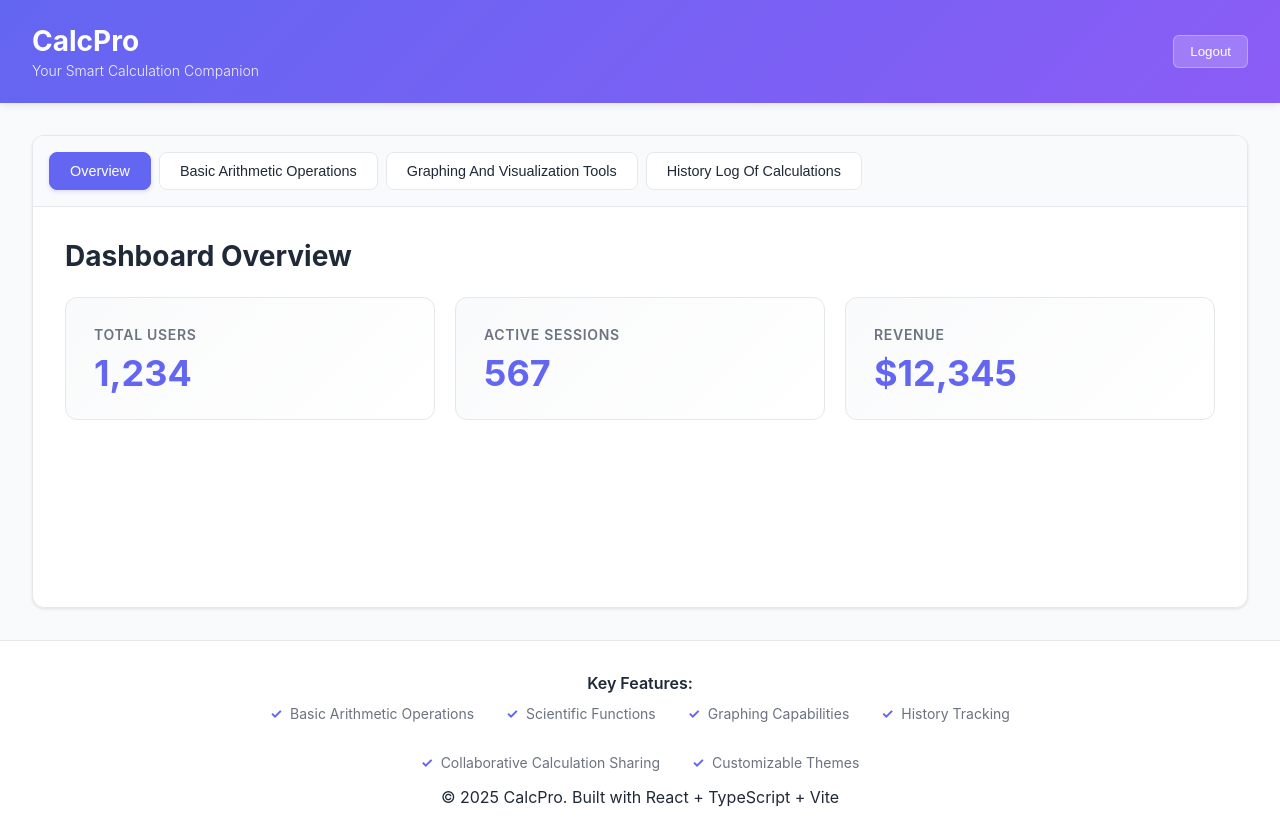
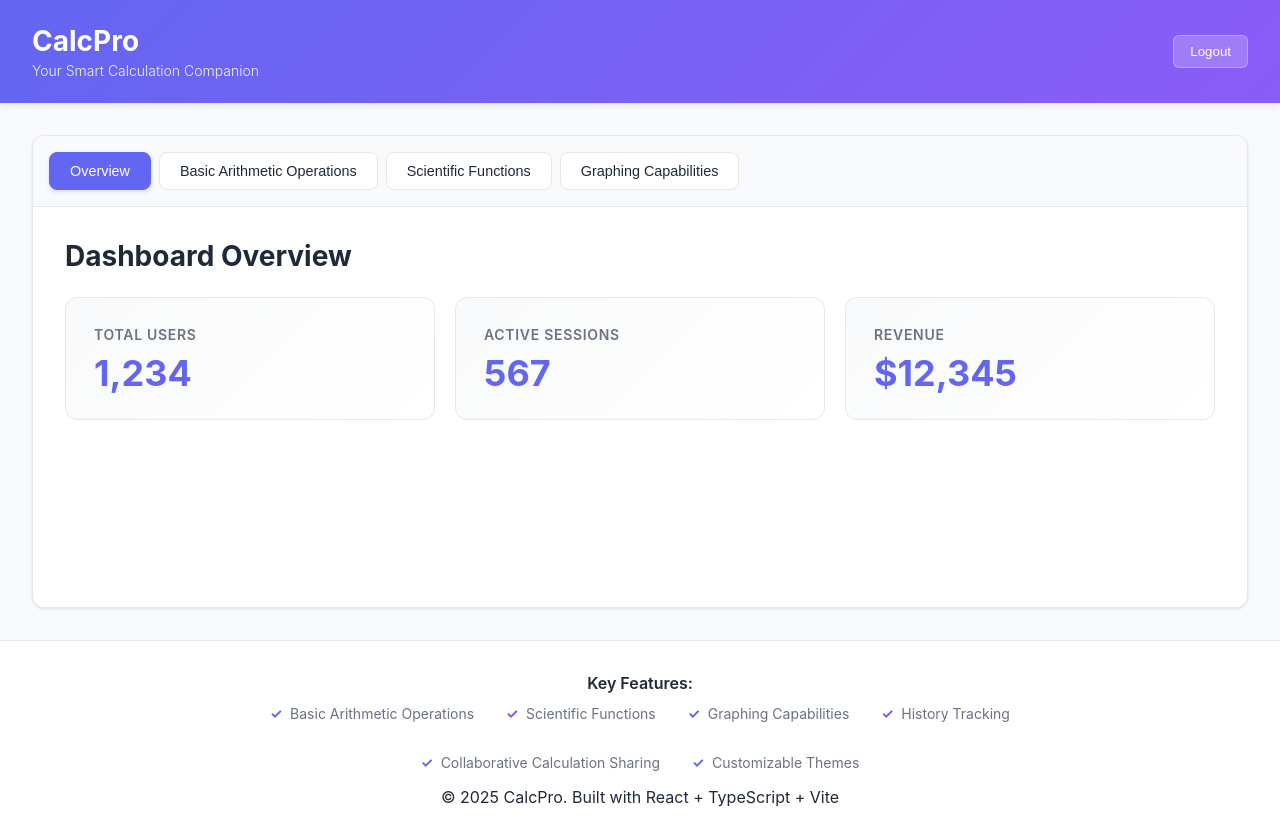
Before and after one commit to playworks93/calcpro-landing-app, a React (Vite) app: page / in a window 1280 px wide. Both pictures are taken after typing "name@example.com", "Sample123" into the empty fields and a click on the button "Sign In". Built offline with nearby package versions, Linux system fonts and the light colour scheme.

Commit message:
Add src/components/Dashboard.tsx

```diff
--- a/src/components/Dashboard.tsx
+++ b/src/components/Dashboard.tsx
@@ -21,16 +21,16 @@ const Dashboard = (props: DashboardProps) => {
           Basic Arithmetic Operations
         </button>
         <button
-          className={activeTab === 'graphing_and_visualization_tools' ? 'active' : ''}
-          onClick={() => setActiveTab('graphing_and_visualization_tools')}
+          className={activeTab === 'scientific_functions' ? 'active' : ''}
+          onClick={() => setActiveTab('scientific_functions')}
         >
-          Graphing And Visualization Tools
+          Scientific Functions
         </button>
         <button
-          className={activeTab === 'history_log_of_calculations' ? 'active' : ''}
-          onClick={() => setActiveTab('history_log_of_calculations')}
+          className={activeTab === 'graphing_capabilities' ? 'active' : ''}
+          onClick={() => setActiveTab('graphing_capabilities')}
         >
-          History Log Of Calculations
+          Graphing Capabilities
         </button>
       </nav>
 
@@ -62,17 +62,17 @@ const Dashboard = (props: DashboardProps) => {
           </div>
         )}
 
-        {activeTab === 'graphing_and_visualization_tools' && (
+        {activeTab === 'scientific_functions' && (
           <div className="tab-content">
-            <h2>Graphing and Visualization Tools</h2>
-            <p>Manage your graphing and visualization tools here.</p>
+            <h2>Scientific Functions</h2>
+            <p>Manage your scientific functions here.</p>
           </div>
         )}
 
-        {activeTab === 'history_log_of_calculations' && (
+        {activeTab === 'graphing_capabilities' && (
           <div className="tab-content">
-            <h2>History Log of Calculations</h2>
-            <p>Manage your history log of calculations here.</p>
+            <h2>Graphing Capabilities</h2>
+            <p>Manage your graphing capabilities here.</p>
           </div>
         )}
       </div>
```
